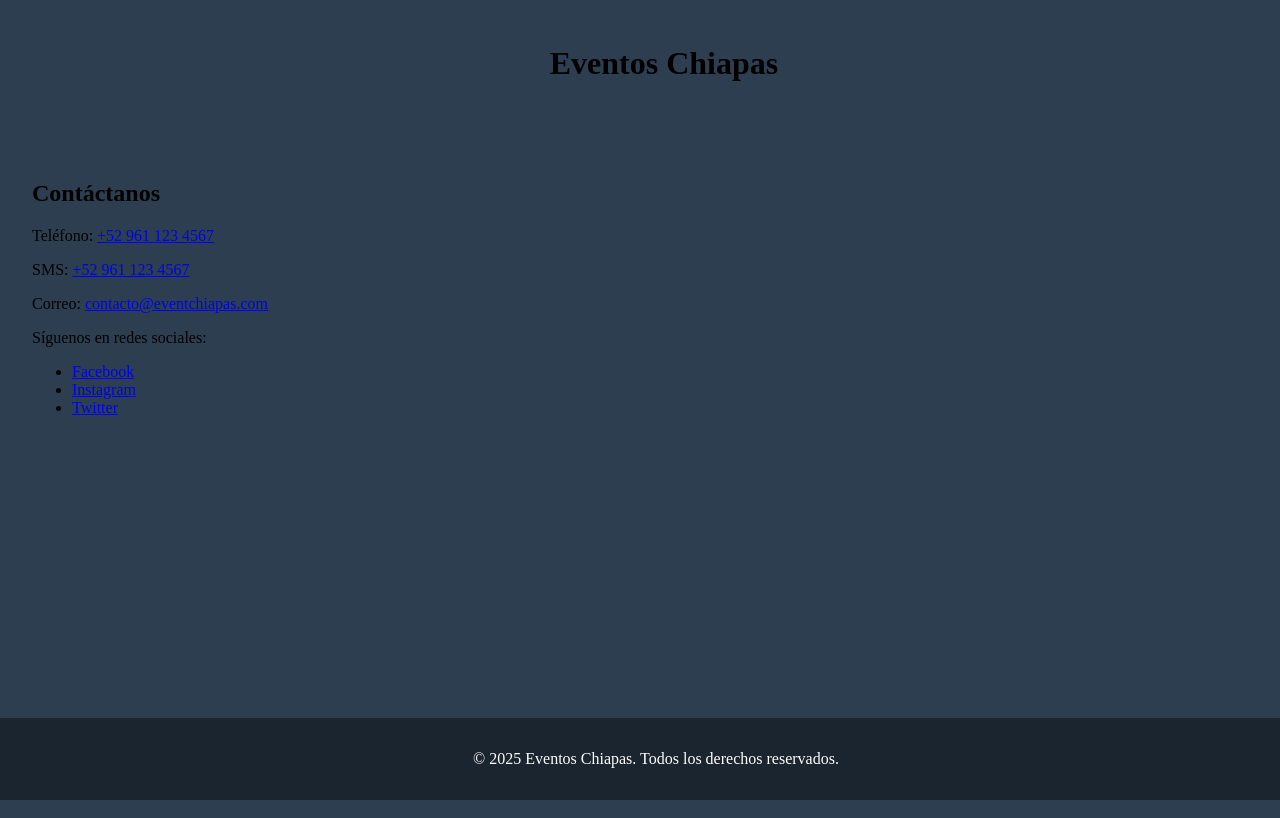
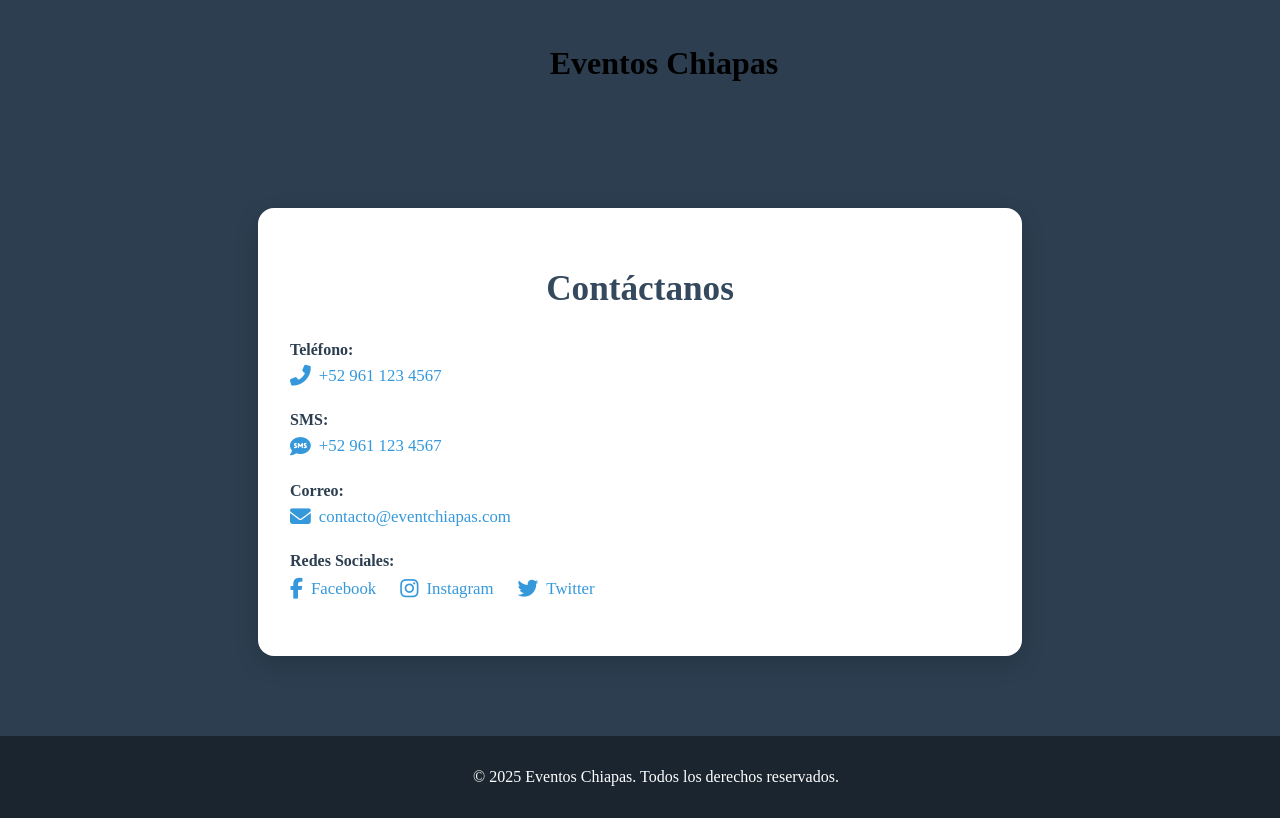
Before and after one commit to alexander1939/EventChiapas, a React (Vite) app: page /contact in a window 1280 px wide. Shown: the top 818 px of the page. Built offline with nearby package versions, Linux system fonts and the light colour scheme.

Commit message:
style: aplicar estilos exclusivos a la página de contacto

```diff
--- a/package.json
+++ b/package.json
@@ -10,6 +10,7 @@
     "preview": "vite preview"
   },
   "dependencies": {
+    "@fortawesome/fontawesome-free": "^6.7.2",
     "react": "^19.1.0",
     "react-dom": "^19.1.0",
     "react-icons": "^5.5.0",
--- /dev/null
+++ b/src/assets/styles/contact.css
@@ -0,0 +1,74 @@
+/* contact.css */
+
+.contact-wrapper {
+  background: white;
+  border-radius: 16px;
+  padding: 2rem;
+  max-width: 700px;
+  margin: 3rem auto;
+  color: #2c3e50;
+  box-shadow: 0 8px 24px rgba(0, 0, 0, 0.15);
+  animation: fadeIn 0.6s ease-in-out;
+  transition: transform 0.3s ease;
+}
+
+.contact-wrapper:hover {
+  transform: translateY(-3px);
+}
+
+@keyframes fadeIn {
+  from {
+    opacity: 0;
+    transform: translateY(20px);
+  }
+  to {
+    opacity: 1;
+    transform: translateY(0);
+  }
+}
+
+.contact-title {
+  font-size: 2.2rem;
+  font-weight: bold;
+  text-align: center;
+  margin-bottom: 2rem;
+  color: #34495e;
+}
+
+.contact-section {
+  margin-bottom: 1.5rem;
+}
+
+.contact-label {
+  font-weight: 600;
+  display: block;
+  margin-bottom: 0.4rem;
+  color: #2c3e50;
+}
+
+.contact-link {
+  color: #3498db;
+  text-decoration: none;
+  font-size: 1.05rem;
+  display: inline-flex;
+  align-items: center;
+  gap: 0.5rem;
+  transition: color 0.3s ease;
+}
+
+.contact-link:hover {
+  color: #1abc9c;
+}
+
+.contact-social-list {
+  list-style: none;
+  display: flex;
+  gap: 1.5rem;
+  padding: 0;
+  margin-top: 0.5rem;
+}
+
+.contact-icon {
+  font-size: 1.3rem;
+  color: inherit;
+}
--- a/src/main.tsx
+++ b/src/main.tsx
@@ -1,6 +1,8 @@
 import { StrictMode } from 'react'
 import { createRoot } from 'react-dom/client'
 import "./assets/styles/style.css";
+import '@fortawesome/fontawesome-free/css/all.min.css';
+import "./assets/styles/contact.css";
 import App from './App.tsx'
 
 createRoot(document.getElementById('root')!).render(
--- a/src/pages/contact.tsx
+++ b/src/pages/contact.tsx
@@ -2,27 +2,51 @@ import React from 'react';
 
 const Contact: React.FC = () => {
   return (
-    <div className="contact-container">
-      <h2>Contáctanos</h2>
+    <div className="contact-wrapper">
+      <h2 className="contact-title">Contáctanos</h2>
 
-      <div className="contact-method">
-        <p>Teléfono: <a href="tel:+529611234567">+52 961 123 4567</a></p>
+      <div className="contact-section">
+        <label className="contact-label">Teléfono:</label>
+        <a href="tel:+529611234567" className="contact-link">
+          <i className="fas fa-phone-alt contact-icon"></i>
+          +52 961 123 4567
+        </a>
       </div>
 
-      <div className="contact-method">
-        <p>SMS: <a href="sms:+529611234567">+52 961 123 4567</a></p>
+      <div className="contact-section">
+        <label className="contact-label">SMS:</label>
+        <a href="sms:+529611234567" className="contact-link">
+          <i className="fas fa-sms contact-icon"></i>
+          +52 961 123 4567
+        </a>
       </div>
 
-      <div className="contact-method">
-        <p>Correo: <a href="mailto:contacto@eventchiapas.com">contacto@eventchiapas.com</a></p>
+      <div className="contact-section">
+        <label className="contact-label">Correo:</label>
+        <a href="mailto:contacto@eventchiapas.com" className="contact-link">
+          <i className="fas fa-envelope contact-icon"></i>
+          contacto@eventchiapas.com
+        </a>
       </div>
 
-      <div className="social-media">
-        <p>Síguenos en redes sociales:</p>
-        <ul>
-          <li><a href="https://facebook.com/EventChiapas" target="_blank" rel="noopener noreferrer">Facebook</a></li>
-          <li><a href="https://instagram.com/EventChiapas" target="_blank" rel="noopener noreferrer">Instagram</a></li>
-          <li><a href="https://twitter.com/EventChiapas" target="_blank" rel="noopener noreferrer">Twitter</a></li>
+      <div className="contact-section">
+        <label className="contact-label">Redes Sociales:</label>
+        <ul className="contact-social-list">
+          <li>
+            <a href="https://facebook.com/EventChiapas" className="contact-link" target="_blank" rel="noopener noreferrer">
+              <i className="fab fa-facebook-f contact-icon"></i> Facebook
+            </a>
+          </li>
+          <li>
+            <a href="https://instagram.com/EventChiapas" className="contact-link" target="_blank" rel="noopener noreferrer">
+              <i className="fab fa-instagram contact-icon"></i> Instagram
+            </a>
+          </li>
+          <li>
+            <a href="https://twitter.com/EventChiapas" className="contact-link" target="_blank" rel="noopener noreferrer">
+              <i className="fab fa-twitter contact-icon"></i> Twitter
+            </a>
+          </li>
         </ul>
       </div>
     </div>
```
Also changed, not shown: 1 other file (tests, documents, lock files or other folders).
